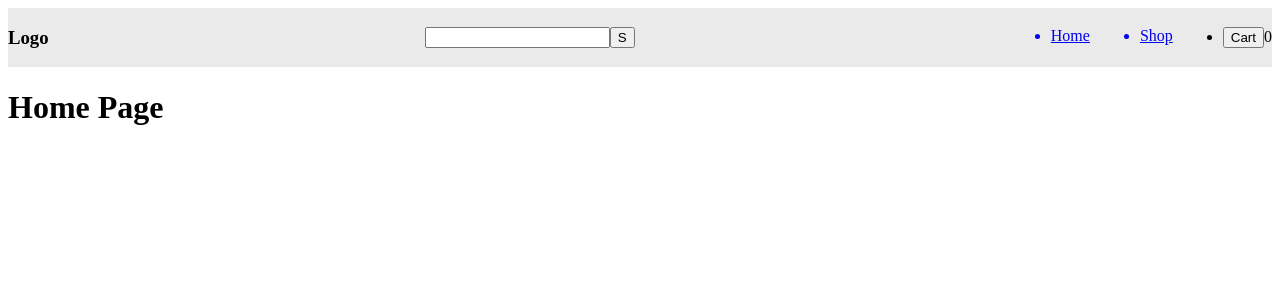
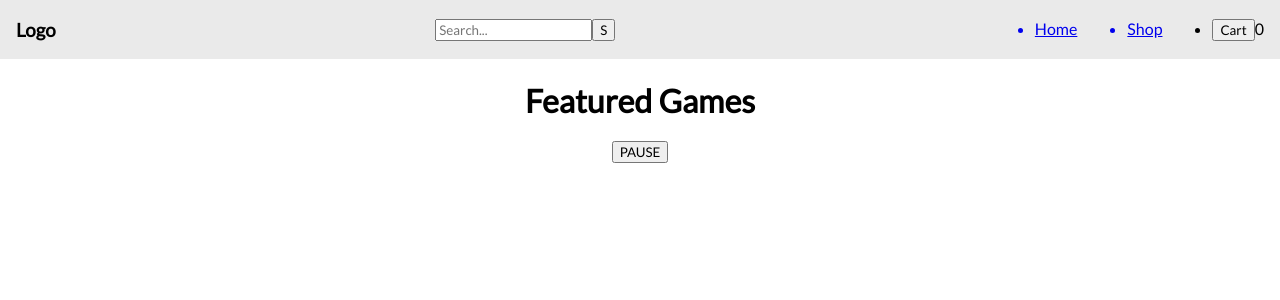
Before and after one commit to pcho101/top-shopping-cart, a React (Create React App) app: page / in a window 1280 px wide. Shown: the top 300 px of the page. Built offline with nearby package versions, Linux system fonts and the light colour scheme; no server answers.

Commit message:
Style Home and Shop page

```diff
--- a/src/App.js
+++ b/src/App.js
@@ -6,6 +6,7 @@ import Cart from "./components/Cart";
 import Product from "./components/Product";
 import { useState } from "react";
 import { useHttp } from "./hooks/http";
+import "./styles/App.css";
 
 function App() {
   const [cart, setCart] = useState([]);
--- a/src/components/Home.js
+++ b/src/components/Home.js
@@ -1,7 +1,6 @@
 import { useEffect, useState } from "react";
 import { useNavigate } from "react-router-dom";
 import { useHttp } from "../hooks/http";
-import "../styles/App.css";
 
 const Home = (props) => {
   const { hotGames } = props;
@@ -16,18 +15,25 @@ const Home = (props) => {
   console.log('render home');
   const gameIds = getMultipleRandom(hotGames, 3).map((item) => item.id).join(',');
 
-  const [gameLoading, apiData] = useHttp(gameEndPoint + gameIds, []);
+  const [gameLoading, apiData] = useHttp(gameEndPoint + gameIds, [hotGames]);
   const [radioIndex, setRadioIndex] = useState(0);
+  const [isActive, setIsActive] = useState(true);
+
+  const toggleActive = () => {
+    setIsActive(!isActive);
+  }
 
   useEffect(() => {
     let interval = null;
-    interval = setInterval(() => {
-      console.log('radio inc', radioIndex);
-      if (radioIndex === 2) setRadioIndex(0)
-      else setRadioIndex(radioIndex => radioIndex + 1);
-    }, 5000);
+    if (isActive) {
+      interval = setInterval(() => {
+        console.log('radio inc', radioIndex);
+        if (radioIndex === 2) setRadioIndex(0)
+        else setRadioIndex(radioIndex => radioIndex + 1);
+      }, 5000);
+    }
     return () => clearInterval(interval);
-  }, [radioIndex])
+  }, [isActive, radioIndex])
 
   let games = [];
 
@@ -50,8 +56,11 @@ const Home = (props) => {
   }
 
   return (
-    <div>
-      <h1>Home Page</h1>
+    <div className="home">
+      <h1>Featured Games</h1>
+      <button onClick={() => toggleActive()}>
+        { isActive ? "PAUSE" : "PLAY" }
+      </button>
       <div className="container">
         <input type="radio" name="slider" id="item-1" checked={radioIndex === 0}/>
         <input type="radio" name="slider" id="item-2" checked={radioIndex === 1}/>
@@ -62,10 +71,10 @@ const Home = (props) => {
             <img src={games[0].image} onClick={() => navigate(`/product/${games[0].id}`)} alt="game-1"></img>
           </label>
           <label className="card" htmlFor="item-2" id="game-2">
-            <img src={games[1].image} onClick={() => navigate(`/product/${games[0].id}`)} alt="game-2"></img>
+            <img src={games[1].image} onClick={() => navigate(`/product/${games[1].id}`)} alt="game-2"></img>
           </label>
           <label className="card" htmlFor="item-3" id="game-3">
-            <img src={games[2].image} onClick={() => navigate(`/product/${games[0].id}`)} alt="game-3"></img>
+            <img src={games[2].image} onClick={() => navigate(`/product/${games[2].id}`)} alt="game-3"></img>
           </label>
         </div>
         }
--- a/src/components/Nav.js
+++ b/src/components/Nav.js
@@ -4,26 +4,15 @@ import Search from "./Search";
 const Nav = (props) => {
   const { clickHandler, cartItems } = props;
 
-  const navStyle = {
-    display: "flex",
-    justifyContent: "space-between",
-    alignItems: "center",
-    backgroundColor: "#eaeaea"
-  }
-  const navItemStyle = {
-    display: "flex",
-    gap: "50px"
-  }
-
   const items = cartItems
     ? cartItems.map((item) => item.quantity).reduce((prev, cur) => prev + cur, 0)
     : 0;
 
   return (
-    <nav style={navStyle}>
+    <nav>
       <h3>Logo</h3>
       <Search />
-      <ul style={navItemStyle}>
+      <ul className="navitem">
         <Link to="/">
           <li>Home</li>
         </Link>
--- a/src/components/Search.js
+++ b/src/components/Search.js
@@ -1,5 +1,5 @@
 import { useState } from "react";
-import { createSearchParams, useNavigate, useSearchParams } from "react-router-dom";
+import { createSearchParams, useNavigate } from "react-router-dom";
 
 const Search = () => {
   const [searchValue, setSearchValue] = useState('');
@@ -22,7 +22,7 @@ const Search = () => {
 
   return (
     <form onSubmit={handleSubmit}>
-      <input type="text" name="search" onChange={handleChange}/>
+      <input type="text" name="search" onChange={handleChange} placeholder="Search..."/>
       <button type="submit">S</button>
     </form>
   )
--- a/src/components/Shop.js
+++ b/src/components/Shop.js
@@ -22,33 +22,6 @@ const Shop = (props) => {
     }).format(price)
   }
 
-  const itemStyle = {
-    height: "25vh",
-    width: "20vh",
-    border: "1px solid grey",
-    backgroundColor: "lightblue"
-  }
-  const itemStyle2 = {
-    height: "min-content",
-    width: "min-content",
-    border: "1px solid grey",
-    backgroundColor: "lightblue"
-  }
-  const itemStyle3 = {
-    height: "min-content",
-    width: "90vw",
-    border: "1px solid grey",
-    backgroundColor: "lightblue"
-  }
-  const gridStyle = {
-    display: "grid",
-    gridTemplateColumns: "repeat(3, minmax(0, 1fr)"
-  }
-  const gridStyle2 = {
-    display: "flex",
-    flexDirection: "column"
-  }
-
   let searchedGames = [];
   let searchResults = 0;
   console.log('shop re-renders')
@@ -69,8 +42,8 @@ const Shop = (props) => {
 
   const gameList = (
     searchParams.get("search")
-    ? <div style={gridStyle2}>
-      <div>
+    ? <div className="searchedgames">
+      <div className="searchresult">
         Search Results: {searchResults}
       </div>
       { searchedGames.length > 0
@@ -81,7 +54,7 @@ const Shop = (props) => {
           return name.includes(filterValue.toLocaleLowerCase());
         })
         .map((item, index) => (
-        <div key={index} style={itemStyle3} onClick={() => navigate(`/product/${item.id}`)}>
+        <div key={index} className="searchedgamesitem" onClick={() => navigate(`/product/${item.id}`)}>
           <h3>{item.name}</h3>
           <div>{item.type}</div>
         </div>
@@ -92,7 +65,7 @@ const Shop = (props) => {
         </div>
       }
     </div>
-    : <div style={gridStyle}>
+    : <div className="hotgames">
       { hotGames
       ? hotGames
         .filter((item) => {
@@ -101,10 +74,10 @@ const Shop = (props) => {
           return name.includes(filterValue.toLocaleLowerCase());
         })
         .map((item, index) => (
-        <div key={index} style={itemStyle2} onClick={() => navigate(`/product/${item.id}`)}>
+        <div key={index} className="hotgamesitem" onClick={() => navigate(`/product/${item.id}`)}>
+          <img src={item.thumb}/>
           <h3>{item.name}</h3>
-          <img src={item.thumb}/>
-          <h3>{currencyFormat(item.price)}</h3>
+          <h4>{currencyFormat(item.price)}</h4>
           <button
             onClick={(e) => {
               e.stopPropagation();
@@ -119,11 +92,12 @@ const Shop = (props) => {
   )
 
   return (
-    <div>
+    <div className="shop">
       <h1>Shop Page</h1>
       <input
         value={filterValue}
         onChange={(e) => setFilterValue(e.target.value)}
+        placeholder="Filter Items"
       />
       { hotGamesLoading || (searchLoading && searchParams.get("search"))
       ? hotGamesLoading ? <h1>Loading games...</h1> : <h1>Loading search results...</h1>
--- a/src/styles/App.css
+++ b/src/styles/App.css
@@ -1,3 +1,42 @@
+@import url('https://fonts.googleapis.com/css2?family=Lato:ital,wght@0,300;0,400;1,700&display=swap');
+
+* {
+  box-sizing: border-box;
+  font-family: Lato, 'Lucida Grande', Arial, Helvetica, sans-serif;
+}
+
+body {
+  margin: 0;
+  padding: 0;
+}
+
+#root {
+  min-height: 100vh;
+}
+
+
+nav {
+  display: flex;
+  justify-content: space-between;
+  align-items: center;
+  background-color: #eaeaea;
+  padding: 0px 1rem;
+}
+
+.navitem {
+  display: flex;
+  gap: 50px;
+}
+
+
+.home {
+  display: flex;
+  flex-direction: column;
+  align-items: center;
+  height: 100vh;
+  text-align: center;
+}
+
 input[type=radio] {
   display: none;
 }
@@ -5,6 +44,7 @@ input[type=radio] {
 .card {
   position: absolute;
   width: 60%;
+  height: 100%;
   left: 0;
   right: 0;
   margin: auto;
@@ -14,8 +54,8 @@ input[type=radio] {
 
 .container {
   width: 100%;
-  max-width: 800px;
-  max-height: 600px;
+  max-width: 64rem;
+  max-height: 32rem;
   height: 100%;
   transform-style: preserve-3d;
   display: flex;
@@ -29,14 +69,14 @@ input[type=radio] {
   width: 100%;
   height: 100%;
   margin-bottom: 20px;
-  text-align: center;
 }
 
-img {
-  width: 300px;
-  height: 300px;
+.card img {
+  width: 100%;
+  height: 100%;
   border-radius: 10px;
-  object-fit: cover;
+  object-fit: fill;
+  border: 1px solid grey;
 }
 
 #item-1:checked ~ .cards #game-3,
@@ -63,8 +103,58 @@ img {
   z-index: 1;
 }
 
-#item-1:checked ~ .cards #game-1 img,
+
+.shop {
+  display: flex;
+  flex-direction: column;
+  align-items: center;
+  text-align: center;
+}
+
+.hotgames {
+  display: grid;
+  grid-template-columns: repeat(auto-fill, minmax(250px, 1fr));
+  width: 100%;
+  gap: 1rem;
+  padding: 1rem;
+}
+
+.hotgamesitem {
+  height: min-content;
+  border: 1px solid grey;
+  border-radius: 0.3rem;
+  background-color: #dee8eb;
+  padding: 0.5rem;
+  cursor: pointer;
+}
+
+.hotgamesitem img {
+  height: 150px;
+  max-width: 220px;
+}
+
+.searchedgames {
+  display: flex;
+  flex-direction: column;
+}
+
+.searchedgamesitem {
+  height: min-content;
+  width: 90vw;
+  border: 1px solid grey;
+  background-color: #dee8eb;
+  padding: 4px;
+  cursor: pointer;
+}
+
+.searchresult {
+  margin: 1rem 0rem;
+}
+
+
+
+/* #item-1:checked ~ .cards #game-1 img,
 #item-2:checked ~ .cards #game-2 img,
 #item-3:checked ~ .cards #game-3 img {
   box-shadow: 0px 0px 5px 0px rgba(81, 81, 81, 0.47);
-}
+} */
```
